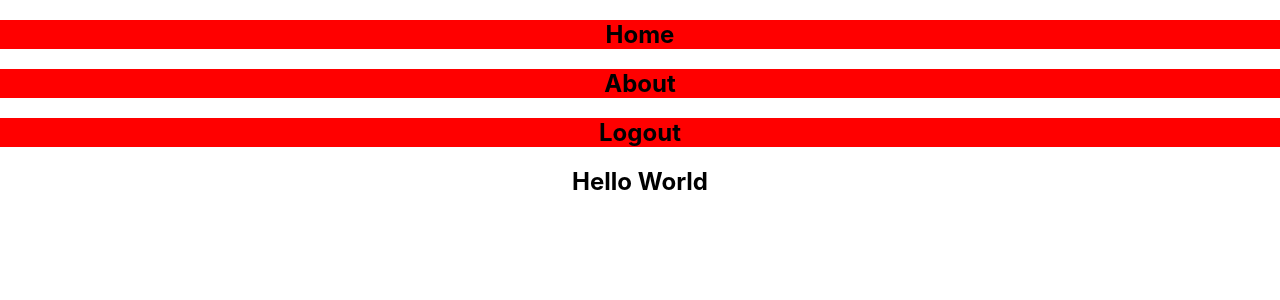
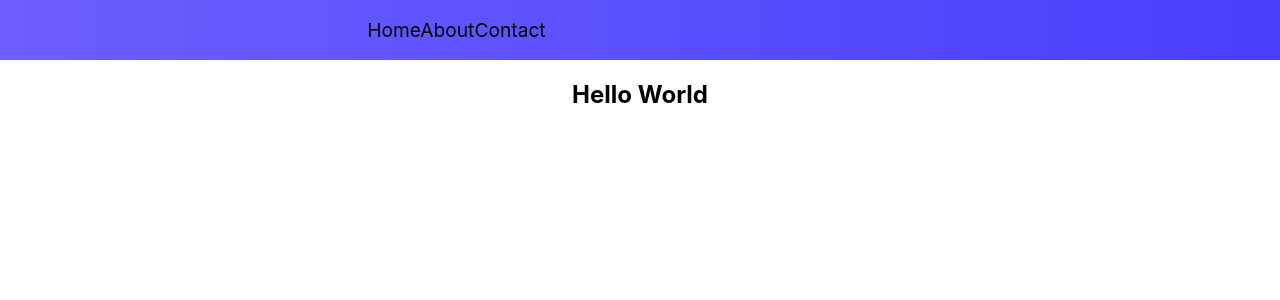
Before and after one commit to fayvera/Mock-website, a React (Create React App) app: page / in a window 1280 px wide. Shown: the top 300 px of the page. Built offline with nearby package versions, Linux system fonts and the light colour scheme.

Commit message:
ahandles more items in navbar

```diff
--- /dev/null
+++ b/src/Navbar/nav_Items.js
@@ -0,0 +1,17 @@
+export const items = [
+    {
+        title: "Email",
+        url: "/email",
+        cname: 'svg-links'
+    },
+    {
+        title: "GitHub",
+        url: "/github",
+        cname: "svg-links"
+    },
+    {
+        title: "LinkedIn",
+        url: "/linkedin",
+        cname: 'svg-links'
+    }
+]
--- a/src/Navbar/navbar.css
+++ b/src/Navbar/navbar.css
@@ -1,9 +1,19 @@
 .navbar{
-    justify-content: space-around;
     align-items: center;
-    flex-direction: row;
+    background: linear-gradient(90deg, rgb(110, 94, 254)0%, rgba(73,63,252,1));
+    display: flex;
+    justify-content: space-evenly;
+    font-size: 1.2rem;
+    height: 60px;
+    position: relative;
 }
 
-.navbar h1 {
-    background-color: red;
+.navbar-main{
+    display:inline;
 }
+.svg-links {
+    display: inline;
+    justify-content: flex-end;
+    font-size: 1.2rem;
+
+}
--- a/src/Navbar/navbar.js
+++ b/src/Navbar/navbar.js
@@ -1,16 +1,45 @@
 import React, {Component} from 'react';
 import './navbar.css'
+import {items} from './nav_Items'
+import { Link } from "react-router-dom";
 
 
 class Navbar extends Component{
+    constructor(){
+        super();
+        this.state = {
+            clicked: false
+        }
+    }
+
+    handleClick = () => {
+        this.setState({ clicked: !this.state.clicked })
+    }
+
+
+    handleMenu = () => {
+        {items.map((item, index) => {
+            <src key={index} onClick={this.handleClick}>
+                <Link classname={item.cname} to={item.url}>
+                    {item.title}
+                </Link>
+            </src>
+        }
+    )}
+}
 
 
     render(){
         return(
             <nav class="navbar">
-                <h1>Home</h1>
-                <h1>About</h1>
-                <h1>Logout</h1>
+                <div class="navbar-main">
+                    <a>Home</a>
+                    <a>About</a>
+                    <a>Contact</a>
+                </div>
+                <div class="navbar-items">
+                    {this.handleMenu()}
+                </div>
             </nav>
         )
     }
--- a/src/index.js
+++ b/src/index.js
@@ -20,8 +20,3 @@ ReactDOM.render(
   </Provider>,
   document.getElementById('root')
 );
-
-// If you want to start measuring performance in your app, pass a function
-// to log results (for example: reportWebVitals(console.log))
-// or send to an analytics endpoint. Learn more: https://bit.ly/CRA-vitals
-// reportWebVitals();
```
